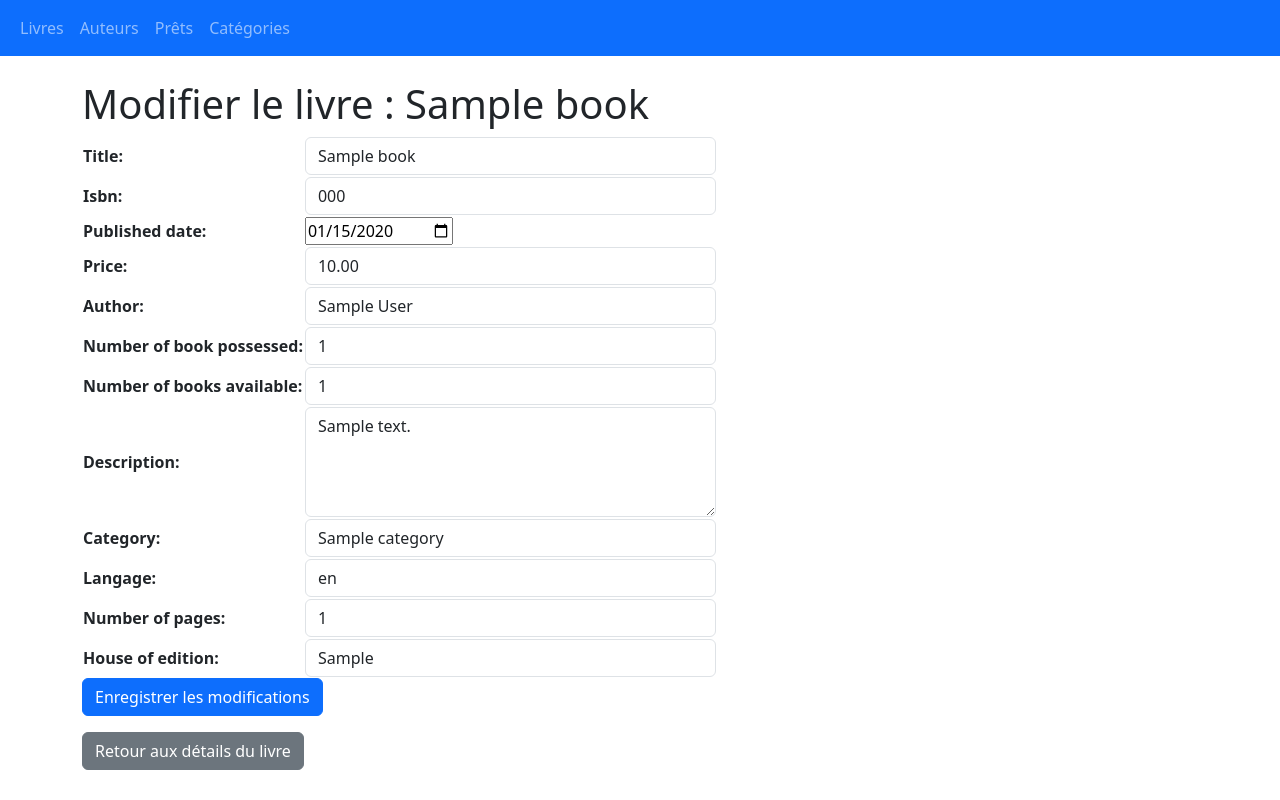
After one commit to mdeport/Python-ESI4D, a Django app: page /books/1/edit/ in a window 1280 px wide. The commit adds this page. Run offline with Django 4.2, Linux system fonts and the light colour scheme; tables that the repository leaves empty hold one stand-in row (values such as "Sample post").

Commit message:
add edit book

```diff
--- a/library_project/books/forms/forms_new.py
+++ b/library_project/books/forms/forms_new.py
@@ -34,7 +34,6 @@ class BookForm(forms.ModelForm):
         }
 
     def clean(self):
-        breakpoint()
         cleaned = super().clean()
         avail = cleaned.get("number_of_books_available")
         poss = cleaned.get("number_of_book_possessed")
--- a/library_project/books/urls.py
+++ b/library_project/books/urls.py
@@ -5,4 +5,5 @@ urlpatterns = [
     path('', views.index_book, name='index_book'),
     path('new/', views.new_book, name='new_book'),
     path('<int:book_id>/', views.show_book, name='show_book'),
+    path('<int:book_id>/edit/', views.edit_book, name='edit_book'),
 ]
--- a/library_project/books/views.py
+++ b/library_project/books/views.py
@@ -23,3 +23,14 @@ def new_book(request):
 def show_book(request: HttpResponse, book_id: int) -> HttpResponse:
     book = get_object_or_404(Book,id=book_id)
     return render(request, "books/show.html", {"book": book})
+
+def edit_book(request, book_id):
+    book = get_object_or_404(Book, id=book_id)
+    if request.method == "POST":
+        form = BookForm(request.POST, instance=book)
+        if form.is_valid():
+            form.save()
+            return redirect("show_book", book_id=book.id)
+    else:
+        form = BookForm(instance=book)
+    return render(request, "books/edit.html", {"form": form, "book": book})
--- /dev/null
+++ b/library_project/templates/books/edit.html
@@ -0,0 +1,14 @@
+{% extends "base.html" %}
+{% block title %}Modifier le livre{% endblock %}
+{% block content %}
+    <h1>Modifier le livre : {{ book.title }}</h1>
+    <form method="post">
+        {% csrf_token %}
+        {{ form.non_field_errors }}
+        <table>
+            {{ form.as_table }}
+        </table>
+        <button type="submit" class="btn btn-primary">Enregistrer les modifications</button>
+    </form>
+    <a class="btn btn-secondary mt-3" href="{% url 'show_book' book.id %}">Retour aux détails du livre</a>
+{% endblock %}
--- a/library_project/templates/books/index.html
+++ b/library_project/templates/books/index.html
@@ -28,6 +28,7 @@
 
           <div class="mt-auto d-flex gap-2">
             <a href="{% url 'show_book' book.id %}" class="btn btn-primary btn-sm">Voir</a>
+            <a href="{% url 'edit_book' book.id %}" class="btn btn-secondary btn-sm">Éditer</a>
           </div>
         </div>
       </div>
```
